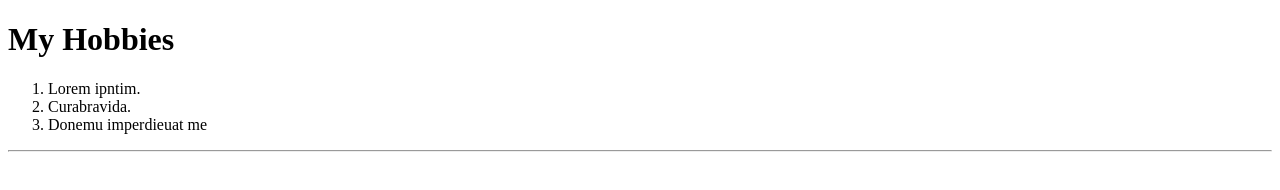
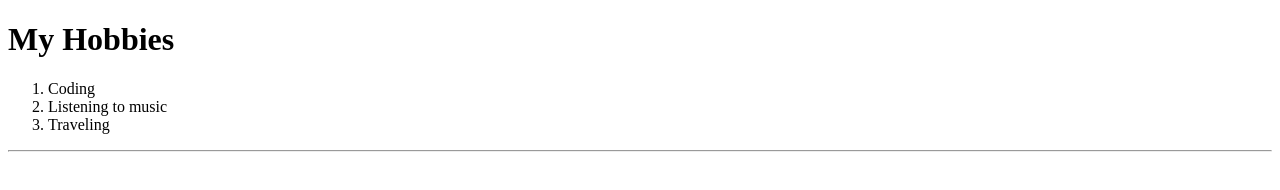
Before and after one commit to Pakings04/Portfolio, a plain HTML site: page public/Hobbies.html in a window 1280 px wide. Drawn offline with Linux system fonts and the light colour scheme.

Commit message:
Update Hobbies.html

```diff
--- a/public/Hobbies.html
+++ b/public/Hobbies.html
@@ -8,9 +8,9 @@
     <h1>My Hobbies</h1>
 
     <ol>
-        <li>Lorem ipntim.</li>
-        <li>Curabravida.</li>
-        <li>Donemu imperdieuat me</li>
+        <li>Coding</li>
+        <li>Listening to music</li>
+        <li>Traveling</li>
     </ol>
   <hr>
 
```
